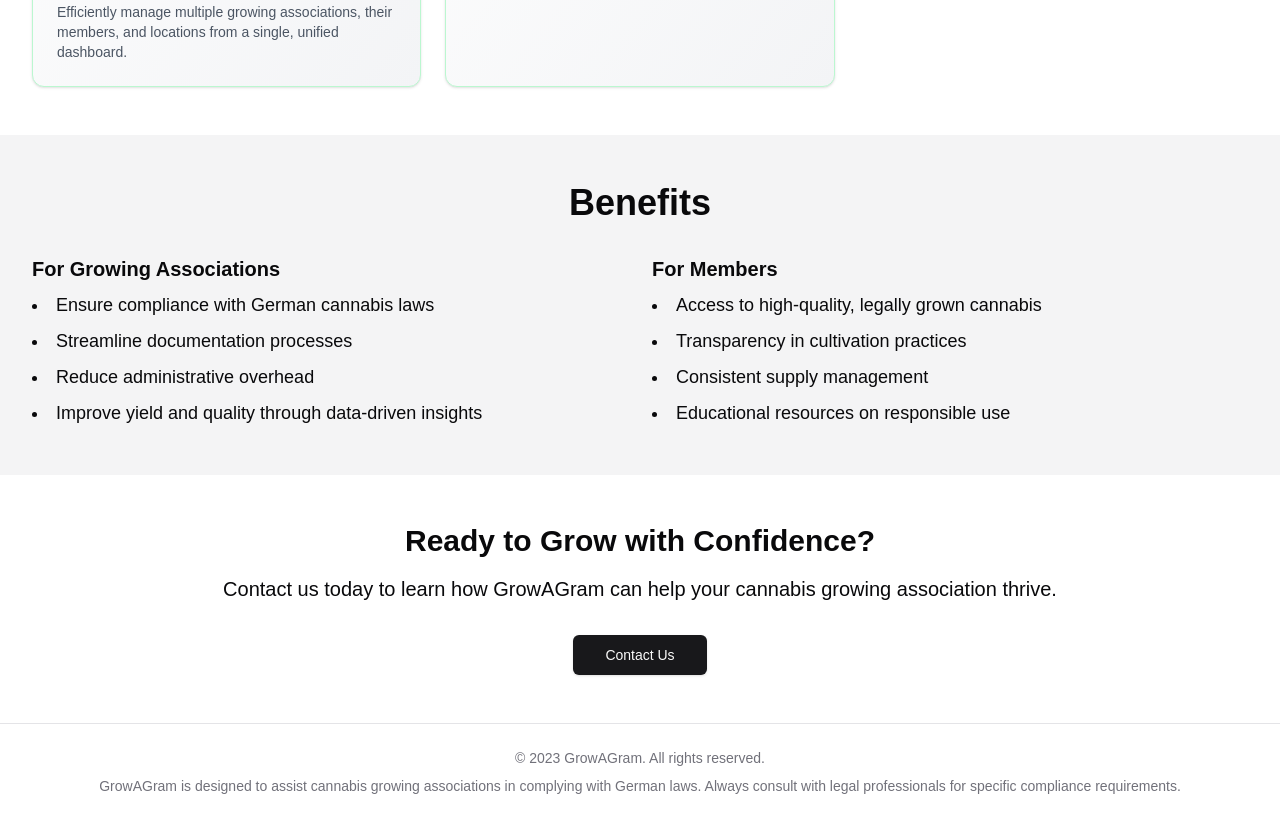
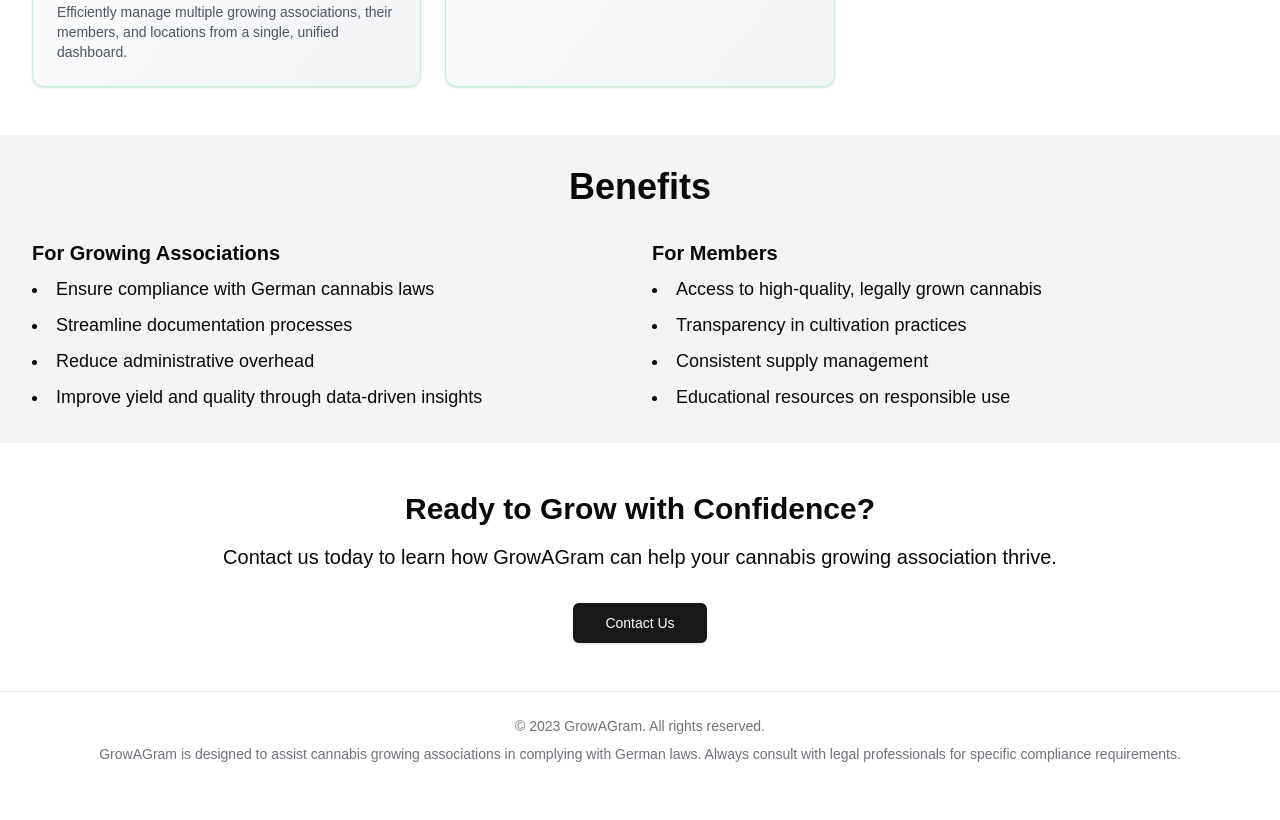
Before and after one commit to henningsieh/GrowAClub-One-Pager, a Next.js app: page / in a window 1280 px wide. Shown: the part 1380-2200 px from the top of the page. After the commit the page ends 2168 px from the top, so only its background shows below. Built offline with nearby package versions, Linux system fonts and the light colour scheme.

Commit message:
fix: scroll margin top on 2 sections

```diff
--- a/app/page.tsx
+++ b/app/page.tsx
@@ -131,7 +131,10 @@
           </div>
         </section>
 
-        <section id="features" className="px-4 py-12 md:px-6 lg:px-8">
+        <section
+          id="features"
+          className="scroll-mt-32 px-4 py-12 md:px-6 lg:px-8"
+        >
           <div className="container mx-auto">
             <h2 className="mb-8 text-center text-3xl font-bold">
               Key Features
@@ -335,7 +338,10 @@
           </div>
         </section>
 
-        <section id="benefits" className="bg-muted px-4 py-12 md:px-6 lg:px-8">
+        <section
+          id="benefits"
+          className="scroll-mt-40 bg-muted px-4 py-8 md:px-6 lg:px-8"
+        >
           <div className="container mx-auto">
             <h2 className="mb-8 text-center text-4xl font-bold">Benefits</h2>
             <div className="grid grid-cols-1 gap-6 md:grid-cols-2">
```
